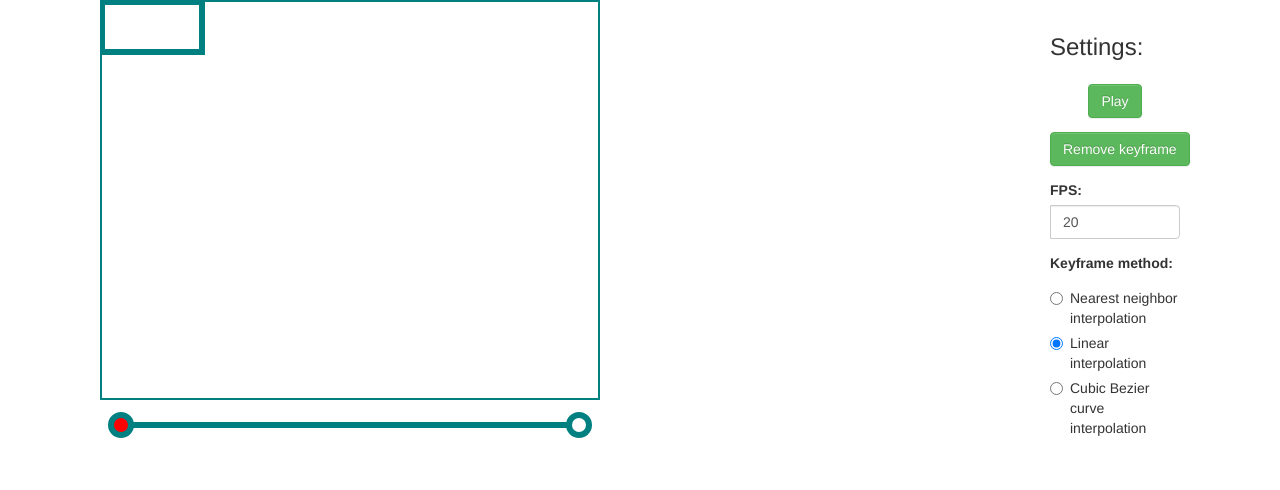
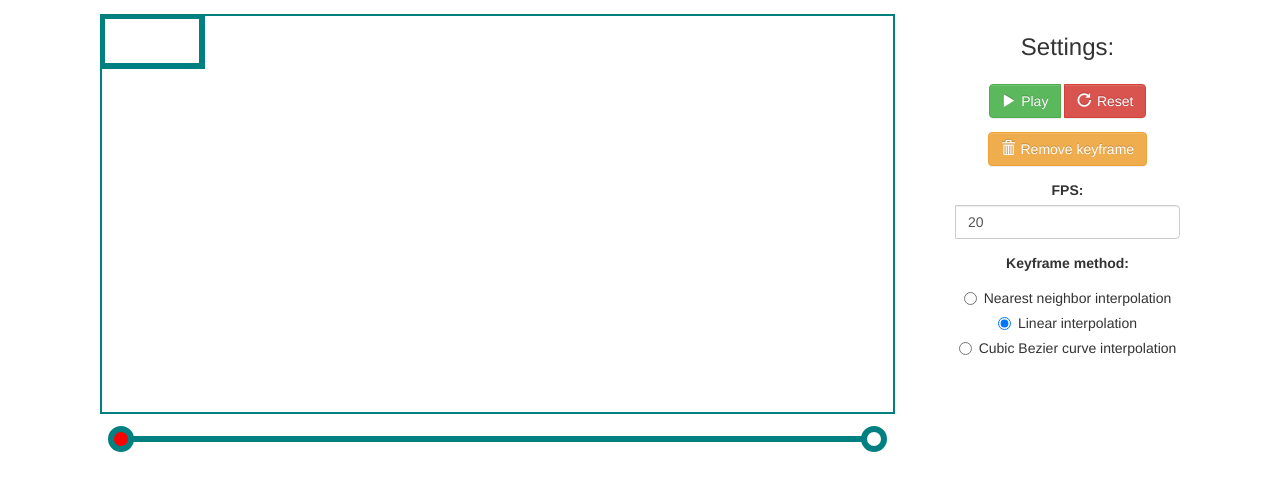
Before and after one commit to Trungi/modelling-c01, a plain HTML site: page index.html in a window 1280 px wide. Drawn offline with nearby package versions, Linux system fonts and the light colour scheme.

Commit message:
zmeny layoutu

```diff
--- a/index.html
+++ b/index.html
@@ -23,7 +23,7 @@
 	</head>
 	<body>
 		<div class="container">
-			<div class="col-md-10" id="main-div">
+			<div class="col-md-9" id="main-div">
 				<div class="col-md-12" id="screen-wrapper">
 					<div id="screen"></div>
 				</div>
@@ -31,15 +31,16 @@
 					<div id="timelineNonDate"></div>
 				</div>
 			</div>
-			<div class="col-md-2" id="side-control-panel">
+			<div class="col-md-3 align-center" id="side-control-panel">
 				<div class="col-md-12">
 					<h3>Settings:</h3>
 				</div>
-				<div class="col-md-12 align-center">
-					<button class="btn btn-success" id="play-animation-btn">Play</button>
+				<div class="col-md-12 align-center btn-group">
+					<button class="btn btn-success" id="play-animation-btn"><span class="glyphicon glyphicon-play"></span>Play</button>
+					<button class="btn-danger btn" id="reset-btn"><span class="glyphicon glyphicon-repeat"></span>Reset</button>
 				</div>
 				<div class="col-md-12 align-center">
-					<button class="btn btn-success" id="remove-keyframe-btn">Remove keyframe</button>
+					<button class="btn btn-warning" id="remove-keyframe-btn"><span class="glyphicon glyphicon-trash"></span>Remove keyframe</button>
 				</div>
 				<div class="col-md-12">
 					<div class="input-group">
--- a/js/main.js
+++ b/js/main.js
@@ -3,19 +3,18 @@ $( document ).ready(function() {
 		fps: 20,
 		numOfSec: 10000,
 		time: {},
-		widthOfTimeline: 480,
 		widthOfTimelineCircle: 20,
 		interpoltaionMethod: 'linear',
 		activeKeyframeIndex: 0,
 		screen: {
-			width: 500,
+			width: $('#screen-wrapper').width(),
 			height: 400,
 			id: '#screen',
 			recWidth: 100,
 			recHeight: 50,
 		},
 		timeline: {
-			width: 500,
+			width: $('#screen-wrapper').width(),
 			height: 50,
 			radius: 10,
 			lineWidth: 6,
@@ -33,7 +32,7 @@ $( document ).ready(function() {
 	};
 
 	keyframes = [
-		{"value": (20*mainCfg.numOfSec)/mainCfg.widthOfTimeline, "name": "0s", 'recx': 0, 'recy': 0, 'recr': 0, 'b1x': 200, 'b1y': 200, 'b2x': 300, 'b2y': 300 },
+		{"value": (20*mainCfg.numOfSec)/(mainCfg.timeline.width - mainCfg.timeline.radius*2), "name": "0s", 'recx': 0, 'recy': 0, 'recr': 0, 'b1x': 200, 'b1y': 200, 'b2x': 300, 'b2y': 300 },
 		{"value": mainCfg.numOfSec, "name": "10s", 'recx': 0, 'recy': 0, 'recr': 0}
 	];
 
@@ -96,4 +95,8 @@ $( document ).ready(function() {
 		Screen.redrawKeyframe();
 
 	});
+
+	$('#reset-btn').click(function(){
+		window.location.reload(false);
+	});
 });
--- a/js/timeknots-master/src/timeknots.js
+++ b/js/timeknots-master/src/timeknots.js
@@ -62,9 +62,9 @@ var Timeline = {
 
 	drawActiveKeyframe: function (keyframes){
 		var activeKeyframe = keyframes[mainCfg.activeKeyframeIndex];
-		var offset = mainCfg.widthOfTimelineCircle*mainCfg.numOfSec/mainCfg.widthOfTimeline;
+		var offset = mainCfg.widthOfTimelineCircle*mainCfg.numOfSec/(mainCfg.timeline.width - mainCfg.timeline.radius*2);
 		$('.timeline-circle').each(function() {
-			var xPos = $(this).attr('cx')*mainCfg.numOfSec/mainCfg.widthOfTimeline;
+			var xPos = $(this).attr('cx')*mainCfg.numOfSec/(mainCfg.timeline.width - mainCfg.timeline.radius*2);
 			if(xPos < activeKeyframe.value + offset && xPos > activeKeyframe.value - offset){
 				$(this).attr("class", "timeline-circle active-circle");
 			}
@@ -76,8 +76,8 @@ var Timeline = {
 		var dim = e.getBoundingClientRect();
 		var x = evt.clientX - dim.left;
 		var y = evt.clientY - dim.top;
-		var indexOfItem = keyframes.push({"value": ((x*mainCfg.numOfSec)/mainCfg.widthOfTimeline),
-			"name": (((x*mainCfg.numOfSec)/mainCfg.widthOfTimeline)/10)+"s",
+		var indexOfItem = keyframes.push({"value": ((x*mainCfg.numOfSec)/(mainCfg.timeline.width - mainCfg.timeline.radius*2)),
+			"name": (((x*mainCfg.numOfSec)/(mainCfg.timeline.width - mainCfg.timeline.radius*2))/10)+"s",
 			'recx': 0, 'recy': 0, 'recr': 0,
 			'b1x': 200, 'b1y': 200, 'b2x': 300,
 			'b2y': 300}) -1;
@@ -92,8 +92,8 @@ var Timeline = {
 
 	getIndexOfActiveKeyframe: function(circle, keyframes){
 		var retIndex = -1;
-		var xPos = circle.attr('cx')*mainCfg.numOfSec/mainCfg.widthOfTimeline;
-		var offset = mainCfg.widthOfTimelineCircle*mainCfg.numOfSec/mainCfg.widthOfTimeline;
+		var xPos = circle.attr('cx')*mainCfg.numOfSec/(mainCfg.timeline.width - mainCfg.timeline.radius*2);
+		var offset = mainCfg.widthOfTimelineCircle*mainCfg.numOfSec/(mainCfg.timeline.width - mainCfg.timeline.radius*2);
 
 		$.each(keyframes, function( index, value ) {
 			if(value.value < xPos + offset && value.value > xPos - offset){
@@ -118,8 +118,8 @@ var Timeline = {
 			.transition()
 				.duration(mainCfg.numOfSec)
 				.ease("linear")
-				.attr("x1", mainCfg.timeline.radius + mainCfg.widthOfTimeline)
-				.attr("x2", mainCfg.timeline.radius + mainCfg.widthOfTimeline)
+				.attr("x1", mainCfg.timeline.radius + (mainCfg.timeline.width - mainCfg.timeline.radius*2))
+				.attr("x2", mainCfg.timeline.radius + (mainCfg.timeline.width - mainCfg.timeline.radius*2))
 			.remove();
 	}
 }
--- a/style.css
+++ b/style.css
@@ -1,11 +1,23 @@
-.align-center{
+.align-center {
 	text-align: center;
 }
 
-#side-control-panel > div{
+#side-control-panel > div {
 	margin-top: 1em;
 }
 
-.active-circle{
+.active-circle {
 	fill:red !important;
 }
+
+#side-control-panel .btn-group button{
+	float: none;
+}
+
+#side-control-panel .glyphicon {
+	margin-right: .4em;
+}
+
+#screen-wrapper {
+	margin-top: 1em;
+}
```
